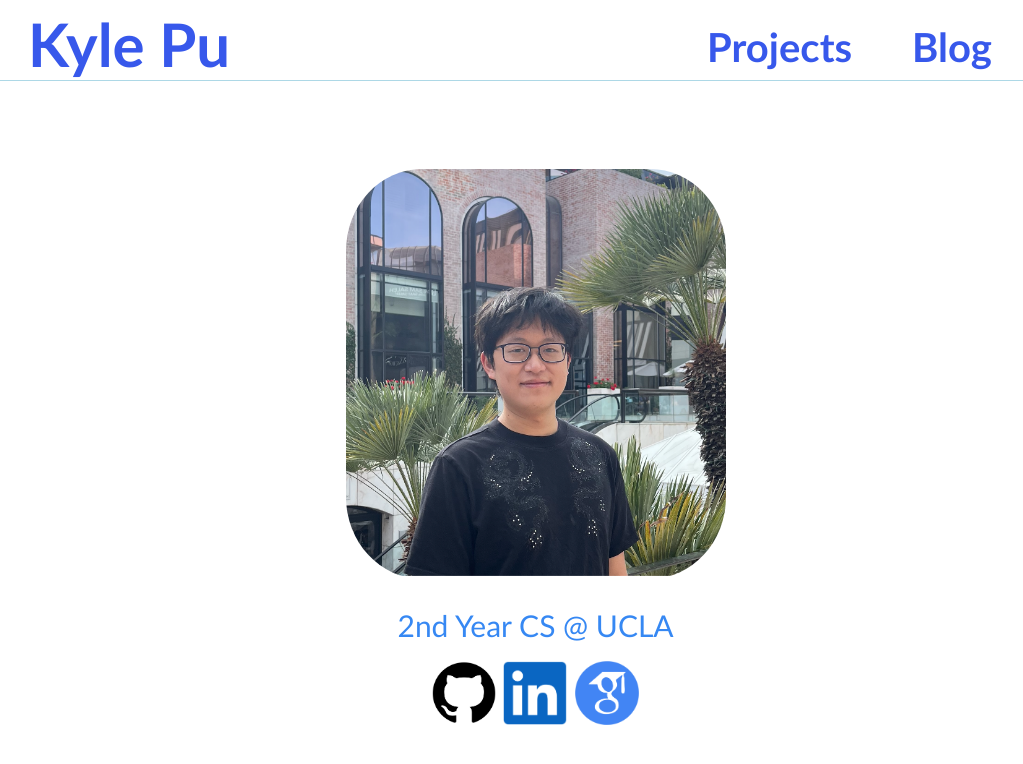
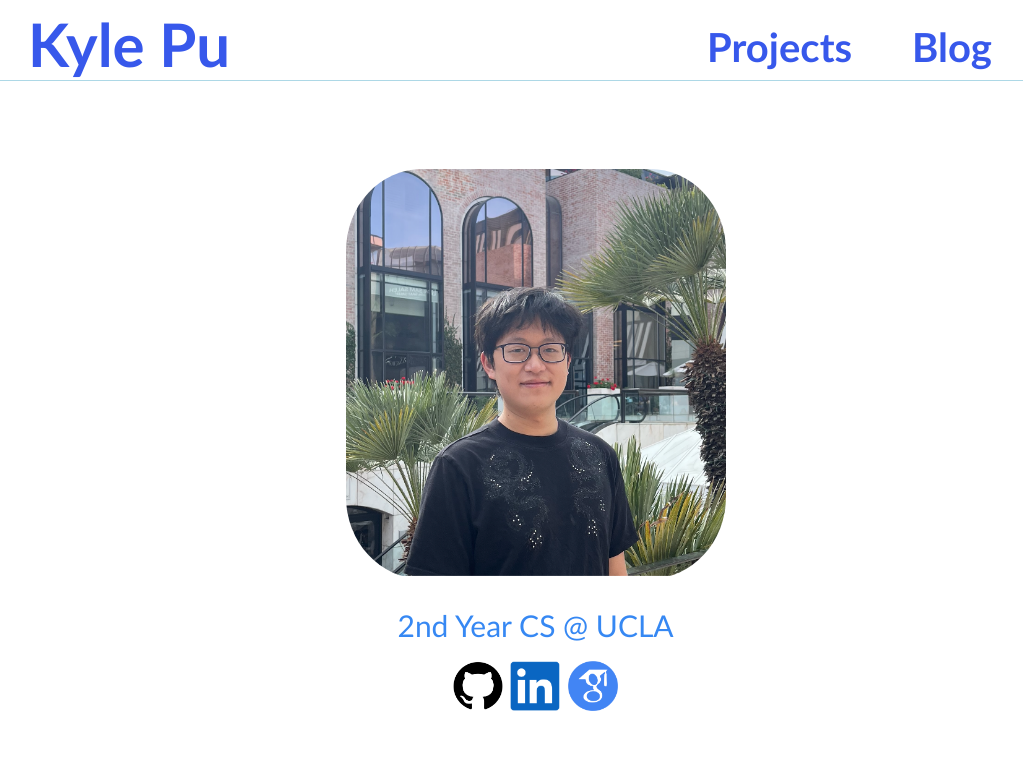
Before and after one commit to Kyle-Pu/Kyle-Pu.github.io, a React (Create React App) app: page /#/ in a window 1280 px wide. Shown: the top 764 px of the page, without its empty margins (130-1153 px from the left). Built offline with nearby package versions, Linux system fonts and the light colour scheme.

Commit message:
Fix icon size so it doesn't look huge on big displays

```diff
--- a/src/components/HomePage/HomePage.css
+++ b/src/components/HomePage/HomePage.css
@@ -58,5 +58,5 @@ p a:hover{
 }
 
 .IconLink{
-    height: 5vw;
+    height: 50px;
 }
```
